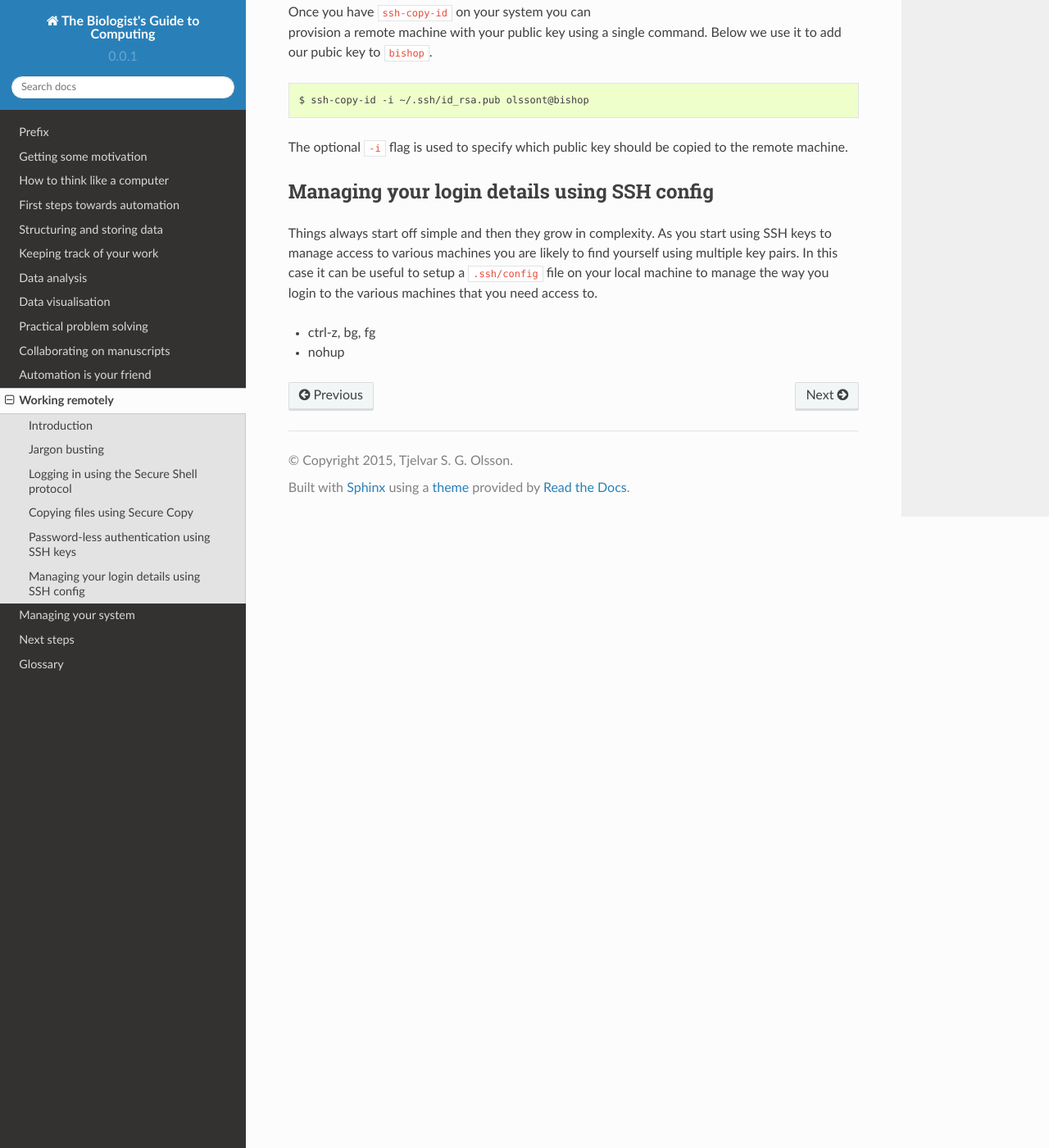
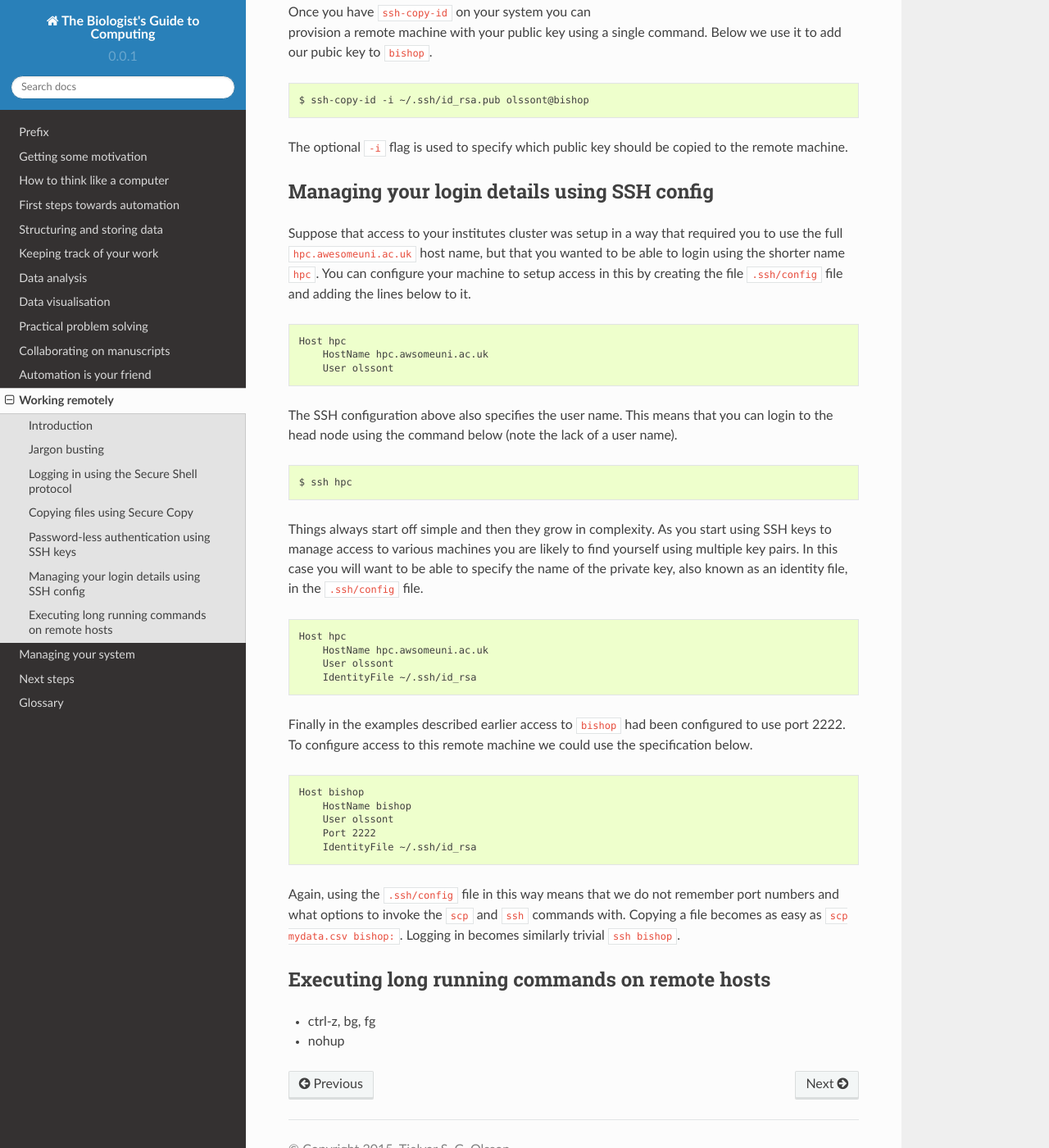
Before and after one commit to tjelvar-olsson/biologists-guide-to-computing, a Sphinx documentation site: the page built from source/working-remotely.rst, in a window 1280 px wide and 1400 px high, scrolled down 5846 px. Shown: the whole window at 82% size. Built offline with Sphinx 7.4.7 and the Read the Docs theme 2.0.0, drawn with Linux system fonts in a browser that asks for light colours.

Commit message:
Added ssh config section

```diff
--- a/source/working-remotely.rst
+++ b/source/working-remotely.rst
@@ -324,11 +324,59 @@ to the remote machine.
 Managing your login details using SSH config
 --------------------------------------------
 
+Suppose that access to your institutes cluster was setup in a way that required
+you to use the full ``hpc.awesomeuni.ac.uk`` host name, but that you wanted to
+be able to login using the shorter name ``hpc``. You can configure your machine
+to setup access in this by creating the file ``.ssh/config`` file and adding
+the lines below to it.
+
+.. code-block:: none
+
+    Host hpc
+        HostName hpc.awsomeuni.ac.uk
+        User olssont
+
+The SSH configuration above also specifies the user name. This means that you
+can login to the head node using the command below (note the lack of a user
+name).
+
+.. code-block:: none
+
+    $ ssh hpc
+
+
 Things always start off simple and then they grow in complexity. As you start using
 SSH keys to manage access to various machines you are likely to find yourself
-using multiple key pairs. In this case it can be useful to setup a ``.ssh/config``
-file on your local machine to manage the way you login to the various machines that
-you need access to.
+using multiple key pairs. In this case you will want to be able to specify the name
+of the private key, also known as an identity file, in the ``.ssh/config`` file.
+
+.. code-block:: none
+
+    Host hpc
+        HostName hpc.awsomeuni.ac.uk
+        User olssont
+        IdentityFile ~/.ssh/id_rsa
+
+Finally in the examples described earlier access to ``bishop`` had been configured
+to use port 2222. To configure access to this remote machine we could use the
+specification below.
+
+.. code-block:: none
+
+    Host bishop
+        HostName bishop
+        User olssont
+        Port 2222
+        IdentityFile ~/.ssh/id_rsa
+
+Again, using the ``.ssh/config`` file in this way means that we do not remember
+port numbers and what options to invoke the ``scp`` and ``ssh`` commands with.
+Copying a file becomes as easy as ``scp mydata.csv bishop:``. Logging in becomes
+similarly trivial ``ssh bishop``.
+
+
+Executing long running commands on remote hosts
+-----------------------------------------------
 
 - ctrl-z, bg, fg
 - nohup
```
